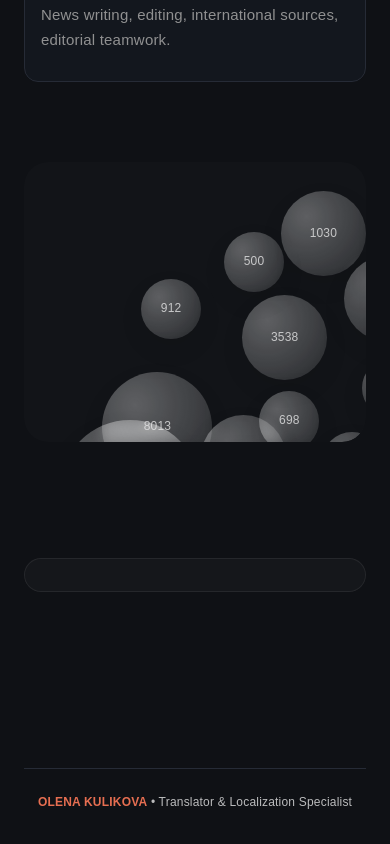
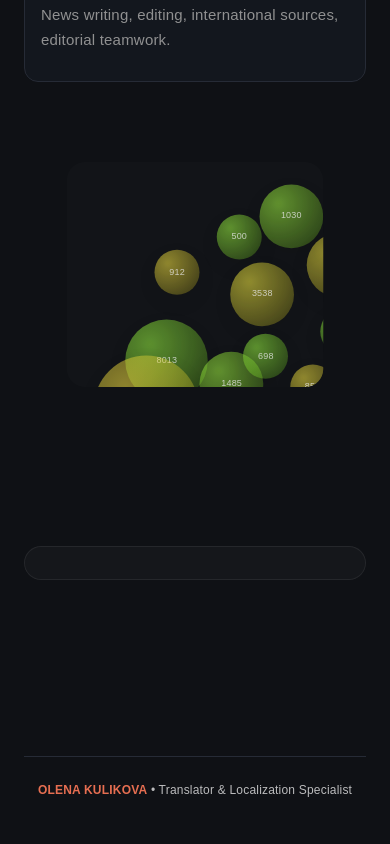
Before and after one commit to SillyCat88/nexia-lab-cv, a React (Vite) app: page / in a window 390 px wide. Shown: the part 1714-2558 px from the top of the page. Built offline with nearby package versions, Linux system fonts and the light colour scheme.

Commit message:
introduced tooltips for better user interaction

```diff
--- a/src/App.jsx
+++ b/src/App.jsx
@@ -70,7 +70,7 @@ export default function App() {
             ))}
           </section>
 
-          {/* NEW BLOCK */}
+          {/* PROJECTS */}
           <Projects />
 
         </main>
--- a/src/Projects.css
+++ b/src/Projects.css
@@ -10,6 +10,7 @@
 ========================= */
 
 .bubble-chart {
+  overflow: hidden;
   position: relative;
   width: 100%;
   min-height: 520px;
@@ -22,7 +23,12 @@
 
   /* легкий "dashboard feel" фон */
   background: rgba(255, 255, 255, 0.02);
-  overflow: hidden;
+}
+
+.bubble-chart:hover .bubble {
+  transition:
+    transform 0.2s ease,
+    opacity 0.2s ease;
 }
 
 /* майбутні bubbles */
@@ -45,16 +51,46 @@
     rgba(255, 255, 255, 0.08)
   );
 
-  backdrop-filter: blur(6px);
   box-shadow: 0 10px 25px rgba(0, 0, 0, 0.08);
-  transition: transform 180ms ease, box-shadow 180ms ease;
+  transition:
+    transform 0.2s ease,
+    box-shadow 0.2s ease;
 }
 
 .bubble:hover {
-  transform: scale(1.08);
-  z-index: 10;
-  box-shadow: 0 15px 40px rgba(0, 0, 0, 0.15);
+  transform: scale(1.1);
+  z-index: 50;
+  box-shadow: 0 6px 14px rgba(0, 0, 0, 0.12);
 }
+
+
+.tooltip {
+  position: fixed;
+  padding: 10px 12px;
+
+  background: rgba(255, 255, 255, 0.08);
+  backdrop-filter: blur(10px);
+
+  border: 1px solid rgba(255, 255, 255, 0.2);
+  border-radius: 12px;
+
+  color: white;
+  font-size: 12px;
+
+  pointer-events: none;
+
+  transition: transform 0.1s ease;
+}
+
+.tooltip-title {
+  font-weight: 600;
+  margin-bottom: 4px;
+}
+
+.tooltip-words {
+  opacity: 0.7;
+}
+
 
 /* =========================
    2. EXPLORER SECTION
@@ -147,7 +183,9 @@
   }
 
   .bubble-chart {
-    min-height: 340px;
+    min-height: 380px;
+    transform: scale(0.9);
+    transform-origin: top center;
   }
 
   .explorer-row {
@@ -169,6 +207,16 @@
   }
 
   .bubble-chart {
-    min-height: 280px;
+    min-height: 300px;
+    transform: scale(0.75);
+    transform-origin: top center;
   }
 }
+
+@media (max-width: 380px) {
+  .bubble-chart {
+    min-height: 240px;
+    transform: scale(0.65);
+    transform-origin: top center;
+  }
+}
--- a/src/Projects.jsx
+++ b/src/Projects.jsx
@@ -1,14 +1,9 @@
+import { useState } from "react";
 import { projects } from "./projects.js";
 import "./Projects.css";
 
 export default function Projects() {
-  return (
-    <section className="projects">
-
-      {/* BUBBLE CHART */}
-      <div className="bubble-chart">
-
-        {projects.map((p, i) => {
+  const [tooltip, setTooltip] = useState(null);
 
   const vertices = [
     { x: 200, y: 60 },
@@ -36,6 +31,16 @@ export default function Projects() {
     { x: 240, y: 220 },
   ];
 
+  return (
+    <section className="projects">
+
+      {/* BUBBLE CHART */}
+      <div className="bubble-chart">
+
+        {projects.map((p, i) => {
+          const palette = [90, 55]; // lime, lemon
+          const hue = palette[i % palette.length] + (Math.random() * 4 - 2);
+
           let size;
             if (p.words > 10000) size = 140;
             else if (p.words > 5000) size = 110;
@@ -57,17 +62,49 @@ export default function Projects() {
                 height: size,
                 left: v.x + jitterX,
                 top: v.y + jitterY,
+                background: `radial-gradient(
+                  circle at 30% 30%,
+                  hsla(${hue}, 95%, 62%, 0.6),
+                  hsla(${hue}, 95%, 48%, 0.18)
+                )`,
               }}
+              onMouseEnter={(e) => {
+                setTooltip({
+                  x: e.clientX,
+                  y: e.clientY,
+                  title: p.title,
+                  words: p.words,
+                  hue,
+                });
+              }}
+              onMouseMove={(e) => {
+                setTooltip((prev) => prev ? { ...prev, x: e.clientX, y: e.clientY } : null);
+              }}
+              onMouseLeave={() => setTooltip(null)}
             >
               {p.words}
             </div>
           );
         })}
 
+        {tooltip && (
+          <div
+            className="tooltip"
+            style={{
+              position: "fixed",
+              left: tooltip.x + 12,
+              top: tooltip.y + 12,
+              borderColor: `hsla(${tooltip.hue}, 90%, 60%, 0.6)`,
+            }}
+          >
+            <div className="tooltip-title">{tooltip.title}</div>
+            <div className="tooltip-words">
+              {tooltip.words} words
             </div>
+          </div>
+        )}
 
-      {/* TOOLTIP AREA (optional layer) */}
-      <div className="tooltip-layer" />
+      </div>
 
       {/* SPACE */}
       <div className="spacer" />
```
Lines whose indentation alone changed are shown as unchanged.
